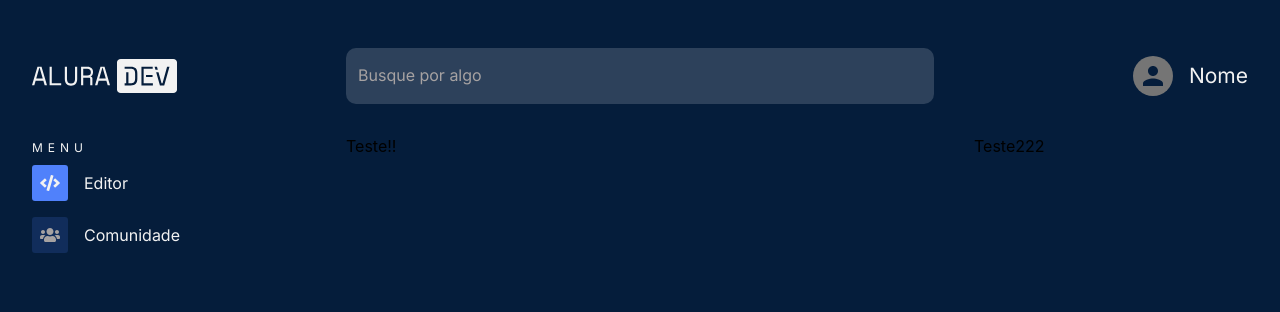
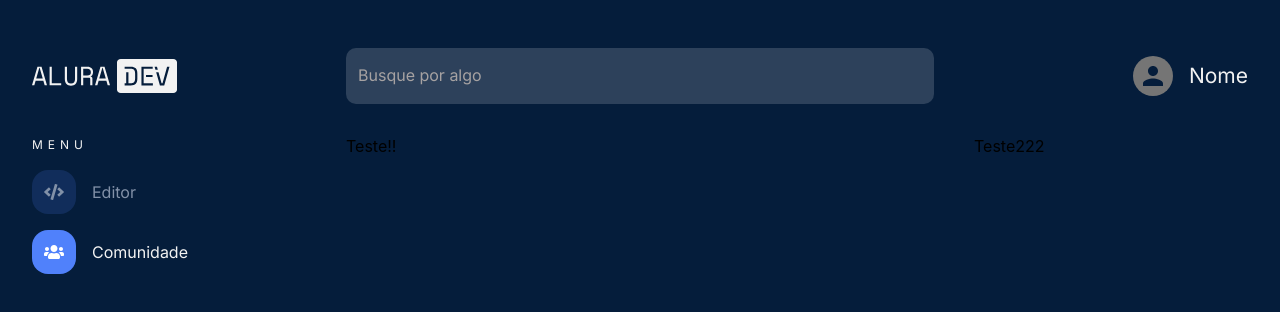
Before and after one commit to FelipeAfonso/alura-challenge-all-dev, a Next.js app: page /comunidade in a window 1280 px wide. Shown: the top 312 px of the page. Built offline with nearby package versions, Linux system fonts and the light colour scheme.

Commit message:
reworked side menu effects

```diff
--- a/components/AluraIconButton.tsx
+++ b/components/AluraIconButton.tsx
@@ -1,9 +1,55 @@
-import { IconButton } from '@mui/material';
-import { styled } from '@mui/system';
+import { IconButton, IconButtonProps, Typography } from '@mui/material';
+import { Box, styled } from '@mui/system';
+import { FC } from 'react';
+import makeStyles from '@mui/styles/makeStyles';
 
-export const AluraIconButton = styled(IconButton)(({ theme }) => ({
-  backgroundColor: theme.palette.primary.main,
-  borderRadius: 3,
-  p: 1.3,
-  '&:hover': { backgroundColor: theme.palette.primary.light },
+interface AluraIconAndTextButton extends IconButtonProps {
+  label: string;
+}
+
+export const AluraIconAndTextButton: FC<AluraIconAndTextButton> = props => {
+  const { label, children, onClick, ...otherProps } = props;
+  const classes = useStyles();
+  return (
+    <Box
+      display="flex"
+      gap={2}
+      alignItems="center"
+      className={props.disabled ? classes.disabledContainer : classes.container}
+      onClick={onClick}
+    >
+      <IconButton sx={{ borderRadius: 4 }} size="large" {...otherProps}>
+        {children}
+      </IconButton>
+      <Typography color="textPrimary">{label}</Typography>
+    </Box>
+  );
+};
+
+const useStyles = makeStyles(() => ({
+  container: {
+    cursor: 'pointer',
+    '&>button': {
+      backgroundColor: 'rgba(80, 129, 251, 0.16)',
+      color: '#8291a8',
+    },
+    '&>p': {
+      color: '#8291a8',
+    },
+    '&:hover': {
+      '&>button': {
+        backgroundColor: 'rgba(80, 129, 251, 0.64)',
+        color: '#d6dfef',
+      },
+      '&>p': {
+        color: '#d6dfef',
+      },
+    },
+  },
+  disabledContainer: {
+    cursor: 'pointer',
+    '&>p': {
+      color: '#f2f2f2',
+    },
+  },
 }));
--- a/components/Layout/SidebarMenuContent.tsx
+++ b/components/Layout/SidebarMenuContent.tsx
@@ -1,14 +1,18 @@
+import { useRef } from 'react';
 import { Avatar, IconButton, List, ListItem, Typography } from '@mui/material';
 import { Community } from 'assets/icons/Community';
 import { Box } from '@mui/system';
 import { Dev } from 'assets/icons/Dev';
 import { useRouter } from 'next/router';
-import { AluraIconButton } from 'components/AluraIconButton';
+import {
+  AluraIconAndTextButton,
+  AluraIconButton,
+} from 'components/AluraIconButton';
 
 export const SidebarMenuContent = () => {
   const router = useRouter();
   return (
-    <List sx={{ py: 0 }}>
+    <Box display="flex" flexDirection="column" gap={2}>
       <Box
         sx={{ display: { lg: 'none', xs: 'flex' } }}
         alignItems="center"
@@ -27,48 +31,30 @@ export const SidebarMenuContent = () => {
       >
         MENU
       </Typography>
-      <ListItem
+      <AluraIconAndTextButton
+        label="Editor"
         onClick={() => router.push('/editor')}
         data-testid="sidebar_editor"
         tabIndex={90}
-        sx={{ cursor: 'pointer', px: 0 }}
-      >
-        <AluraIconButton
         disabled={router.pathname === '/editor'}
         aria-label="Navegar para o Editor de Código"
         role="link"
         color="primary"
       >
-          <Dev
-            fill={router.pathname === '/editor' ? '#a6a2a2' : '#f2f2f2'}
-            fontSize="small"
-          />
-        </AluraIconButton>
-        <Typography color="textPrimary" sx={{ mx: 2 }}>
-          Editor
-        </Typography>
-      </ListItem>
-      <ListItem
+        <Dev fontSize="small" />
+      </AluraIconAndTextButton>
+      <AluraIconAndTextButton
+        label="Comunidade"
         onClick={() => router.push('/comunidade')}
         data-testid="sidebar_community"
         tabIndex={91}
-        sx={{ cursor: 'pointer', px: 0 }}
-      >
-        <AluraIconButton
         disabled={router.pathname === '/comunidade'}
         color="primary"
         aria-label="Navegar para a Comunidade"
         role="link"
       >
-          <Community
-            fill={router.pathname === '/comunidade' ? '#a6a2a2' : '#f2f2f2'}
-            fontSize="small"
-          />
-        </AluraIconButton>
-        <Typography color="textPrimary" sx={{ mx: 2 }}>
-          Comunidade
-        </Typography>
-      </ListItem>
-    </List>
+        <Community fontSize="small" />
+      </AluraIconAndTextButton>
+    </Box>
   );
 };
--- a/config/darkTheme.ts
+++ b/config/darkTheme.ts
@@ -57,7 +57,8 @@ export const darkTheme = createTheme({
       styleOverrides: {
         root: {
           '&.Mui-disabled': {
-            backgroundColor: '#5081FB29 !important',
+            backgroundColor: '#5081FB !important',
+            color: '#fff',
           },
         },
       },
--- a/config/lightTheme.ts
+++ b/config/lightTheme.ts
@@ -56,7 +56,8 @@ export const lightTheme = createTheme({
       styleOverrides: {
         root: {
           '&.Mui-disabled': {
-            backgroundColor: '#5081FB29 !important',
+            backgroundColor: '#5081FB !important',
+            color: '#fff',
           },
         },
       },
--- a/package.json
+++ b/package.json
@@ -14,6 +14,7 @@
     "@emotion/react": "^11.7.1",
     "@emotion/styled": "^11.6.0",
     "@mui/material": "^5.2.4",
+    "@mui/styles": "^5.2.3",
     "@mui/system": "^5.2.4",
     "@types/react-syntax-highlighter": "^13.5.2",
     "framer-motion": "^4.1.17",
```
Also changed, not shown: 1 other file (tests, documents, lock files or other folders). Lines whose indentation alone changed are shown as unchanged.
